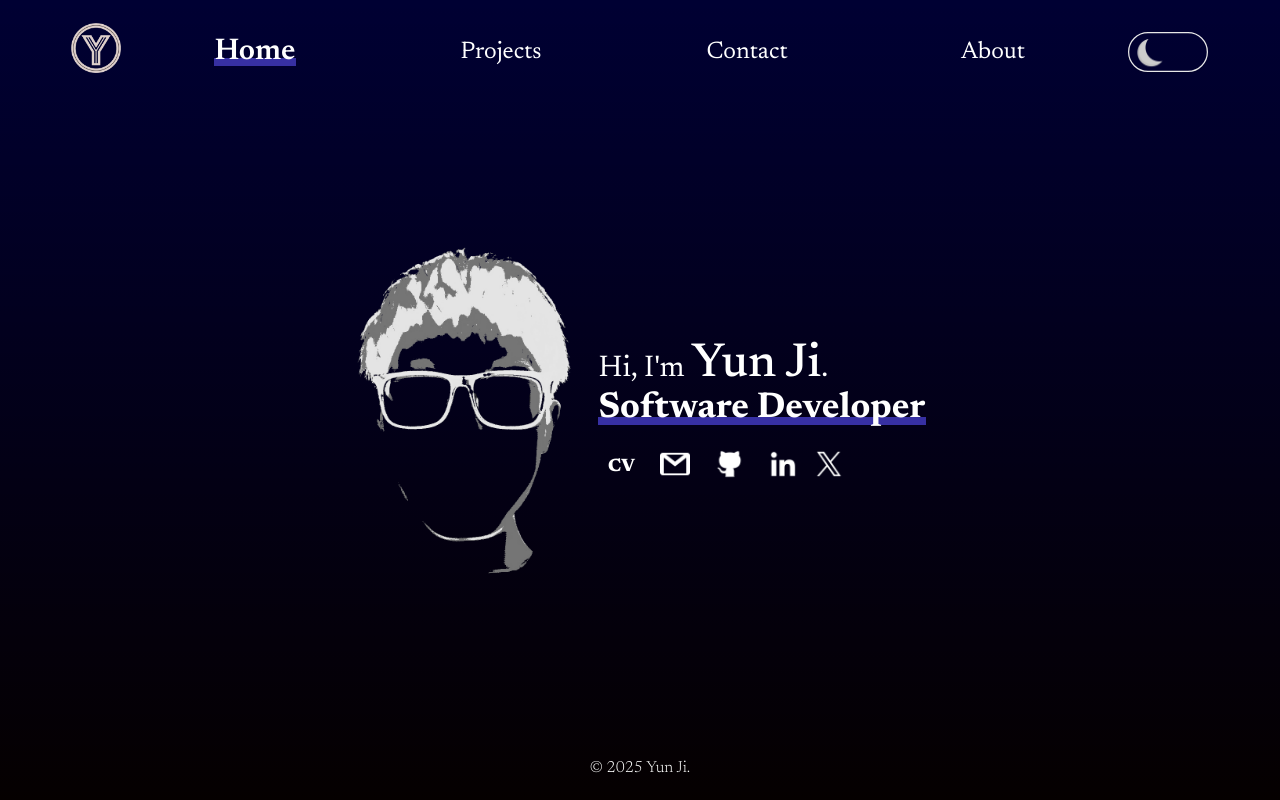
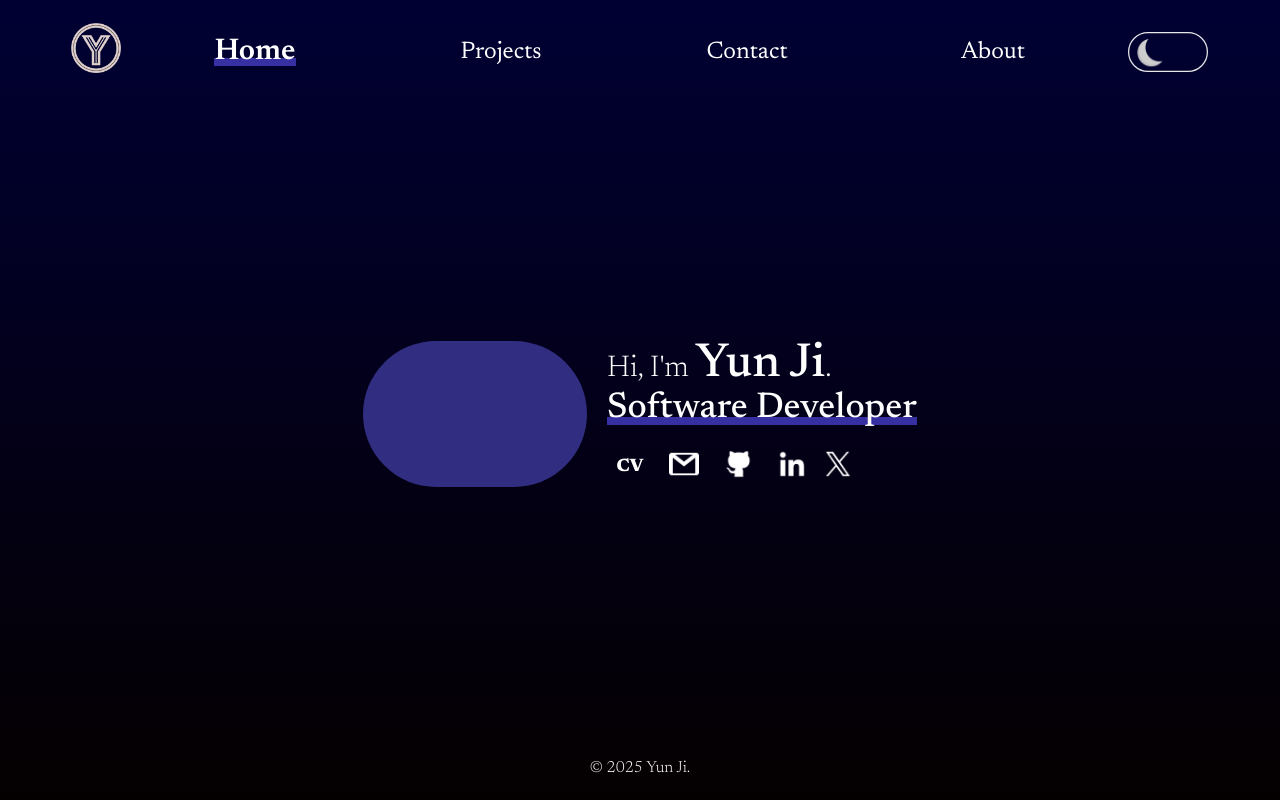
Before and after one commit to yunji0387/next-portfolio, a Next.js app: page / in a window 1280 px wide. Built offline with nearby package versions, Linux system fonts and the light colour scheme.

Commit message:
fix: update font styles in About and MainCard components

```diff
--- a/app/about/page.tsx
+++ b/app/about/page.tsx
@@ -44,7 +44,7 @@ export default function About() {
               {about.title}
               <span className="hidden sm:block absolute z-[-1] bottom-1 left-0 bg-amber-200 dark:bg-indigo-800 h-2 w-full"></span>
             </p> */}
-            <p className="font-black text-2xl md:text-3xl lg:text-4xl select-none w-fit relative decoration-2">
+            <p className="font-medium text-2xl md:text-3xl lg:text-4xl select-none w-fit relative decoration-2">
               {about.title}
               <span className="absolute z-[-1] bottom-1 left-0 bg-amber-200 dark:bg-indigo-800 h-1 sm:h-2 w-full"></span>
             </p>
--- a/app/components/MainCard.tsx
+++ b/app/components/MainCard.tsx
@@ -9,9 +9,9 @@ import { ContactIconList } from "./ContactIconList";
 export function MainCard() {
   return (
     <div className={`w-full h-full flex flex-col justify-center items-center`}>
-      <div className="flex flex-row justify-center w-full relative">
-        <div className="absolute inset-0 z-0 md:static w-full md:w-56 flex items-center justify-center opacity-20 dark:opacity-30 md:opacity-100 dark:md:opacity-100">
-          <Image
+      <div className="flex flex-row justify-center w-full relative py-8">
+        <div className="absolute inset-0 z-0 md:static w-full md:w-56 flex items-center justify-center opacity-20 dark:opacity-30 md:opacity-100 dark:md:opacity-100 bg-yellow-300 dark:bg-indigo-900 rounded-full">
+          {/* <Image
             src="/images/face.png"
             alt="faceImg"
             width={200}
@@ -26,18 +26,19 @@ export function MainCard() {
             height={200}
             priority={true}
             className="select-none min-w-[200px] w-auto h-auto hidden dark:block"
-          />
+          /> */}
         </div>
         <div className="flex flex-col items-center md:items-start justify-center z-10 md:ml-5">
-          <p className="text-xl md:text-2xl lg:text-3xl select-none">
+          <p className="text-xl md:text-2xl lg:text-3xl select-none font-light">
             Hi, I&apos;m&nbsp;
             <span className="text-3xl md:text-4xl lg:text-5xl font-medium select-none">
               {about.firstname}
             </span>
             .
           </p>
-          <p className="text-2xl md:text-3xl lg:text-4xl font-bold select-none relative w-fit">
+          <p className="text-2xl md:text-3xl lg:text-4xl font-medium select-none relative w-fit">
             {about.title}
+            {/* &emsp;&emsp;&emsp;&emsp;&emsp;&emsp;&emsp;&emsp;  */}
             <span className="absolute z-[-1] bottom-1 left-0 bg-amber-200 dark:bg-indigo-800 h-2 w-full"></span>
           </p>
           {/* <p className="select-none text-sm sm:text-base md:text-lg lg:text-2xl xl:text-2xl">
--- a/app/v2/page.tsx
+++ b/app/v2/page.tsx
@@ -1,13 +1,13 @@
 "use client";
-import { useEffect } from "react";
-import { useTheme } from "next-themes";
+// import { useEffect } from "react";
+// import { useTheme } from "next-themes";
 
 export default function Home() {
-    const { setTheme } = useTheme();
+    // const { setTheme } = useTheme();
 
-    useEffect(() => {
-        setTheme("tsuyu");
-    }, [setTheme]);
+    // useEffect(() => {
+    //     setTheme("tsuyu");
+    // }, [setTheme]);
 
     return (
         <main className="hidden">
```
